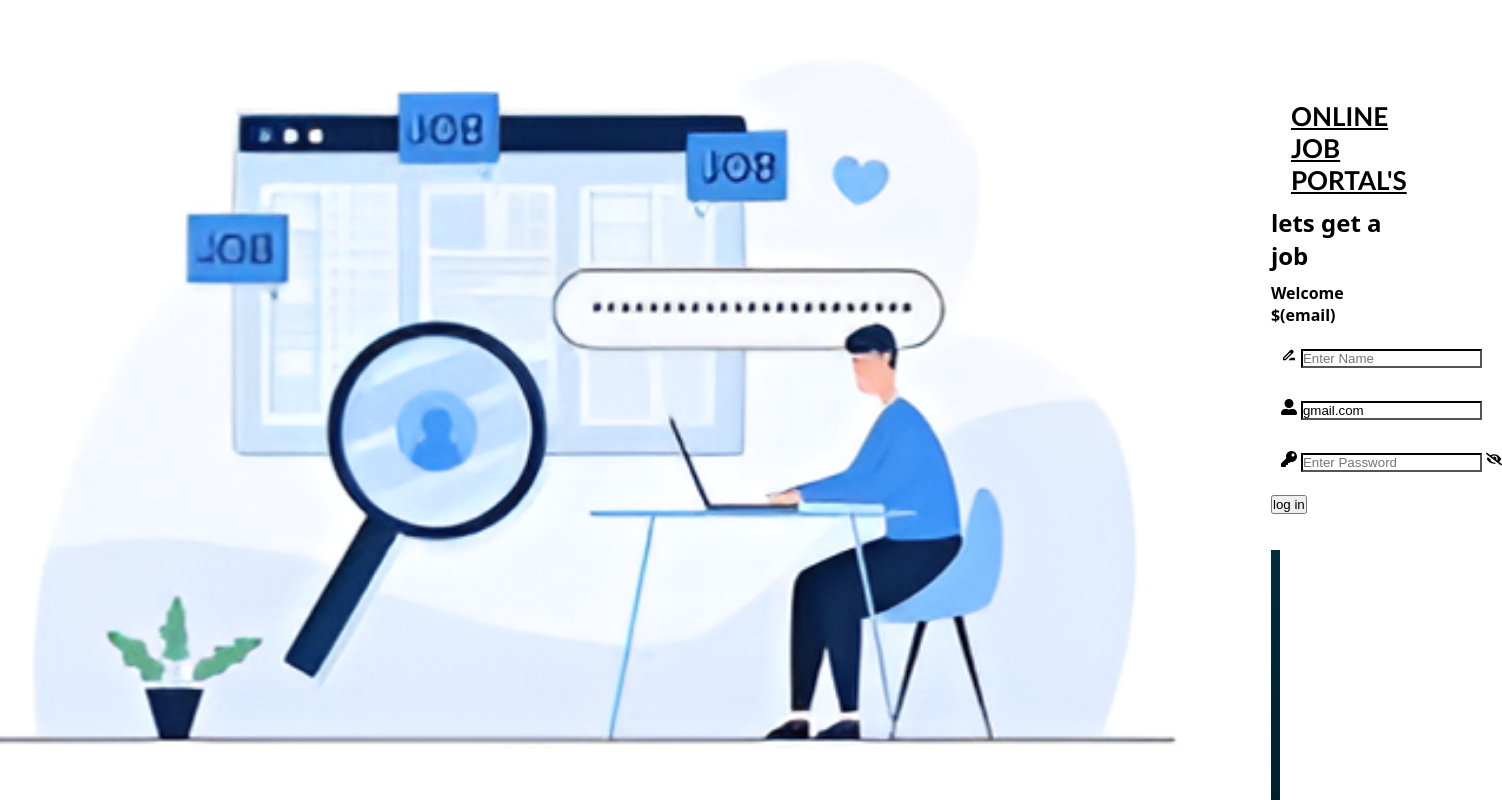
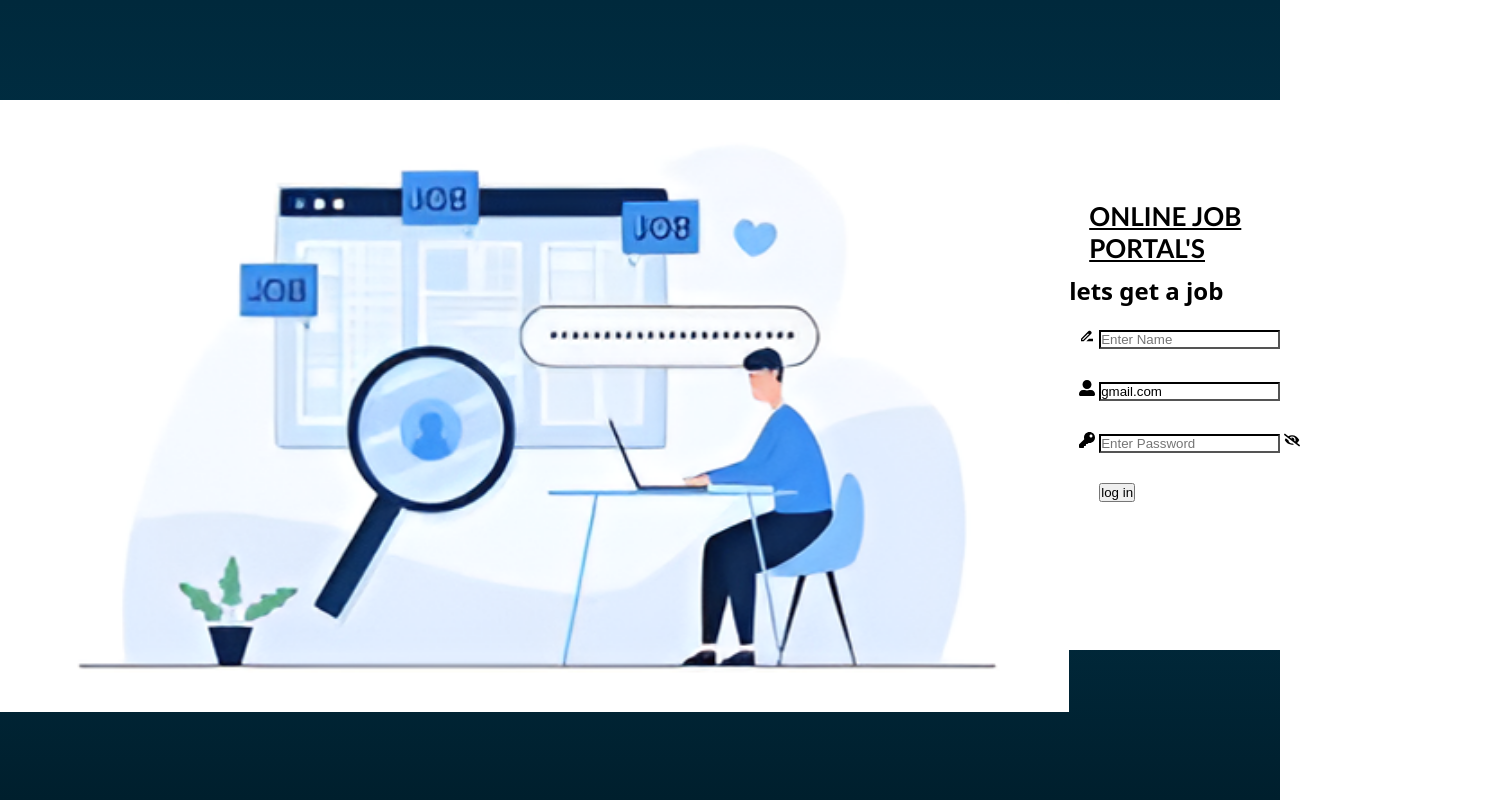
Before and after one commit to labhlisha2003/jobportal-project, a React (Create React App) app: page /Login in a window 1280 px wide. Shown: the whole page, 1502 px wide, since content can reach past the window. Built offline with nearby package versions, Linux system fonts and the light colour scheme.

Commit message:
firebase changes

```diff
--- a/src/Pages/LoginPage/Loginpage.js
+++ b/src/Pages/LoginPage/Loginpage.js
@@ -9,6 +9,7 @@ import { FaKey} from "react-icons/fa";
 
 function LoginPage() {
     const [email, setEmail]= useState("gmail.com");
+    const [name, setname]=useState("");
     return (
 
         <div className="loginPageBaseContainer">
@@ -18,12 +19,11 @@ function LoginPage() {
                     <h1>ONLINE JOB PORTAL's</h1>
                      </div>
                      <h2>lets get a job</h2>
-                     <h4>{`Welcome $(email)`}</h4>
+                     {/* <h4>{`Welcome $(email)`}</h4> */}
                 <div className="loginPageContentInputContainer">
-                <CustomInput type={"text"} placeholder={"Enter Name"} Icon= { MdDriveFileRenameOutline}/>
-                <CustomInput type={"email"} placeholder={"Enter Email"} Icon={FaUserAlt} inputValue={email}onChangeText={(e) => {setEmail(e.target.value);
-                }}
-                />
+                <CustomInput type={"text"} placeholder={"Enter Name"} Icon= { MdDriveFileRenameOutline} inputvalue={name}onChangeText={(e)=>{setname(e.target.value)}}/>
+                <CustomInput type={"email"} placeholder={"Enter Email"} Icon={FaUserAlt} inputValue={email} onChangeText={(e) => {setEmail(e.target.value)}}/>
+
                 <CustomInput type={"password"} placeholder={"Enter Password"} Icon={FaKey} isSecureEntry={true}/>
                 </div>
                 <div className="loginPagecontentButtonContainer">
--- a/src/Pages/LoginPage/style.css
+++ b/src/Pages/LoginPage/style.css
@@ -5,7 +5,8 @@
     display: flex;
     align-items:right;
     justify-content:center;
-
+    padding-top: 100px;
+    padding-bottom: 88px;
 
     }
 
@@ -49,7 +50,7 @@
     }
 
 
-    .loginPagecontentbuttonContainer{
+    .loginPagecontentButtonContainer{
     justify-content: space-between;
     margin-left:20px;
     display:flex;
@@ -61,9 +62,3 @@
     align-content: center;
 
     }
-    #h2{
-        color:#001f2d;
-        align-items:center;
-        text-decoration-color: #001f2d;
-
-    }
--- a/src/components/CustomInput/CustomInput.js
+++ b/src/components/CustomInput/CustomInput.js
@@ -1,29 +1,33 @@
-import {useState} from "react";
+import { useState } from "react";
 import "./style.css";
 import { FaEyeSlash } from "react-icons/fa";
 import { FaEye } from "react-icons/fa";
 
-function CustomInput({type,placeholder,Icon,IconColor,isSecureEntry= false,inputValue,onChangeText, }) {
-    const [showText, setShowText]=useState(false);
-return(
+function CustomInput({ type, placeholder, Icon, IconColor, isSecureEntry = false, inputValue, onChangeText, }) {
+    const [showText, setShowText] = useState(false);
+    return (
         <div className="customInputBaseContainer">
             <div className="customInputIConContainer">
-                {Icon ?<Icon Color={ IconColor} sixe={19}/>:null}
-                </div>
-                <div className="customInputInputContainer">
-                    <input  value={inputValue} type={isSecureEntry ? (showText ? "text":"Password"): type} placeholder={placeholder }onChange={{onChangeText}}/></div>
+                {Icon ? <Icon Color={IconColor} sixe={19} /> : null}
+            </div>
+            <div className="customInputInputContainer">
+                <input value={inputValue} type={isSecureEntry ? (showText ? "text" : "Password") : type} placeholder={placeholder} onChange={onChangeText} /></div>
 
-                    {isSecureEntry &&(
-                    <div className="customInputPasswordContainer"
-                    onClick={()=>{setShowText(!showText);
+            {isSecureEntry && (
+                <div className="customInputPasswordContainer"
+                    onClick={() => {
+                        setShowText(!showText);
 
                     }}
-                    >{showText ?<FaEye/>:<FaEyeSlash/>}
+                >{showText ? <FaEye /> : <FaEyeSlash />}
 
-                    </div>
-                    )}
+
+                </div>
+
+            )}
 
         </div>
+
 
     );
 }
```
